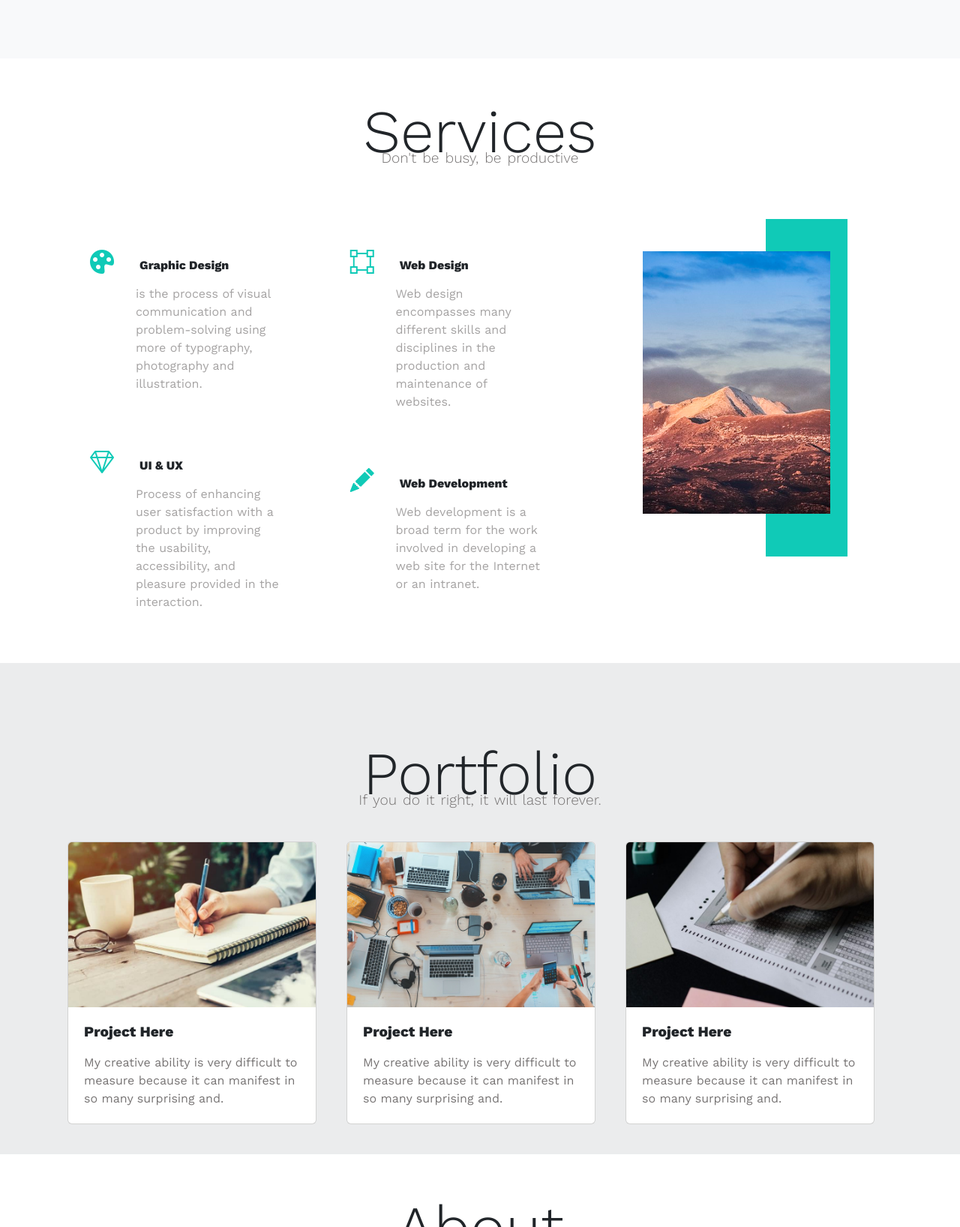
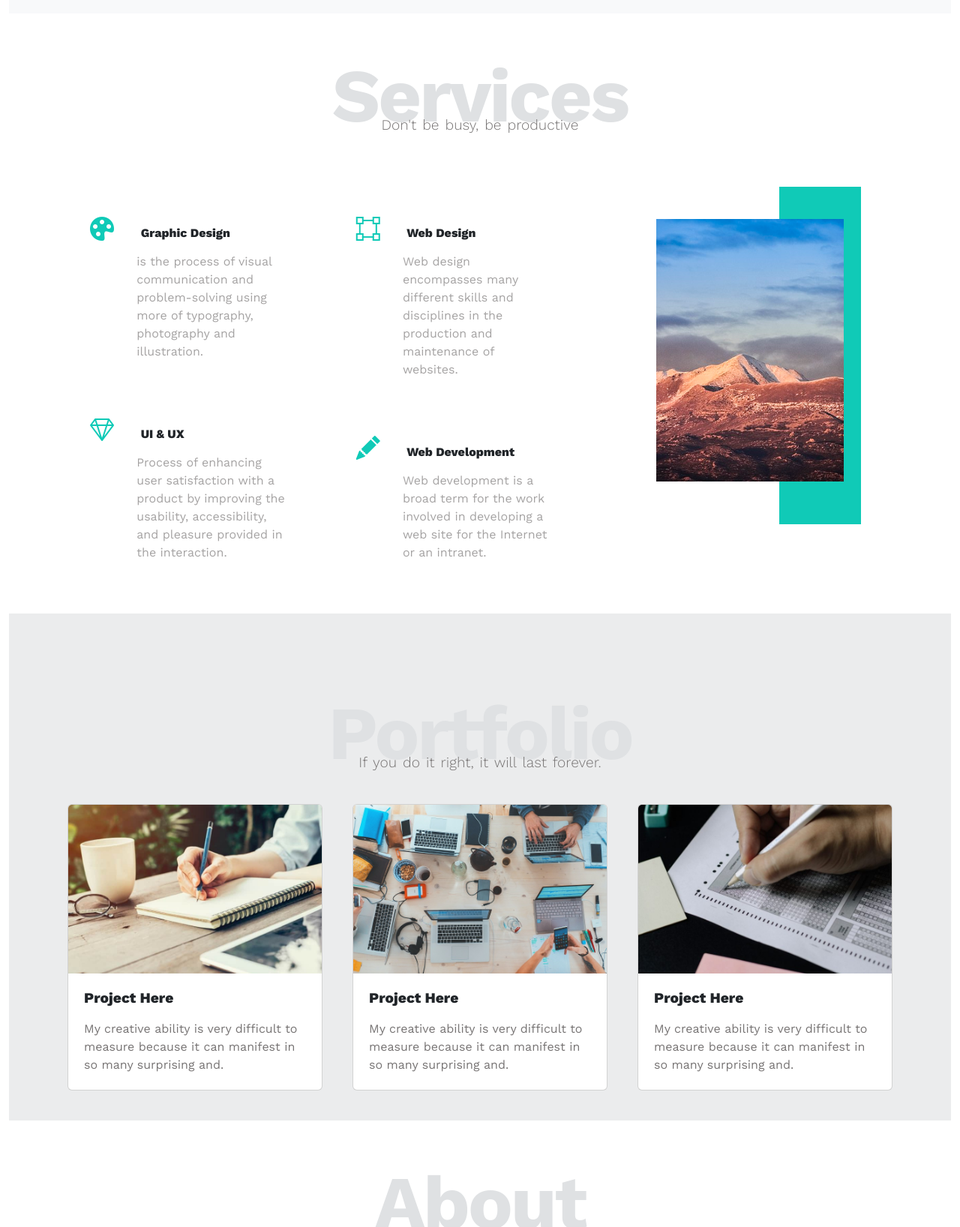
Before and after one commit to IkramAzhari/tamplet, a plain HTML site: page index.html in a window 1280 px wide. Shown: the part 1164-2800 px from the top of the page at 75% size. Drawn offline with nearby package versions, Linux system fonts and the light colour scheme.

Commit message:
any thing

```diff
--- a/css/tamp.css
+++ b/css/tamp.css
@@ -241,6 +241,6 @@ footer>h5>span{
     width: 250px;
     height: 350px;
 }
-*{
-    width:100%;
+body{
+    width: min-content;
 }
--- a/index.html
+++ b/index.html
@@ -15,7 +15,7 @@
     <link rel="stylesheet" href="css/tamp.css" />
 </head>
 
-<body>
+<body class="container-fluid">
     <div class="container-fluid nav">
             <img src="pics/logo.png" class="logoimg img-fluid" />
                 <div class="links">
@@ -31,7 +31,7 @@
     </div>
     <div class="container-fluid header ">
         <div class="sec1 text-center">
-            <h1>Ikram There</h1>
+            <h1>Hello There</h1>
             <p class="mx-auto"> We are Leon - Super Creative & Minimal Agency Web Template</p>
         </div>
     </div>
@@ -65,7 +65,7 @@
     <!--services is here-->
     <section id="services" class="container-fluid">
         <div class="container divhead">
-            <h1 class=" display-1  text-center">Services</h1>
+            <h1 class=" display-1 hNum text-center">Services</h1>
             <p class=" lead pNum text-center">Don't be busy, be productive</p>
         </div>
 
@@ -109,7 +109,7 @@
         <!--here protofilo-->
         <section class="container-fluid porotofile " id="protofilo">
             <div class="container divhead">
-                <h1 class=" display-1 text-center ">Portfolio</h1>
+                <h1 class=" display-1 hNum text-center ">Portfolio</h1>
                 <p class=" lead pNum text-center">If you do it right, it will last forever.</p>
             </div>
             <div class="container " >
@@ -150,7 +150,7 @@
 
         <section class="about container-fluid" id="about">
             <div class=" container divhead">
-                <h1 class=" display-1  text-center">About</h1>
+                <h1 class=" display-1 hNum text-center">About</h1>
                 <p class=" lead text-center">Less is more work</p>
             </div>
             <div class="container">
@@ -174,7 +174,7 @@
 
         <section class="contact container-fluid" id="contact">
             <div class=" container divhead">
-                <h1 class=" display-1  text-center">Contact</h1>
+                <h1 class=" display-1 hNum text-center">Contact</h1>
                 <p class=" lead pNum text-center">We are born to create</p>
             </div>
             <div class="container">
```
